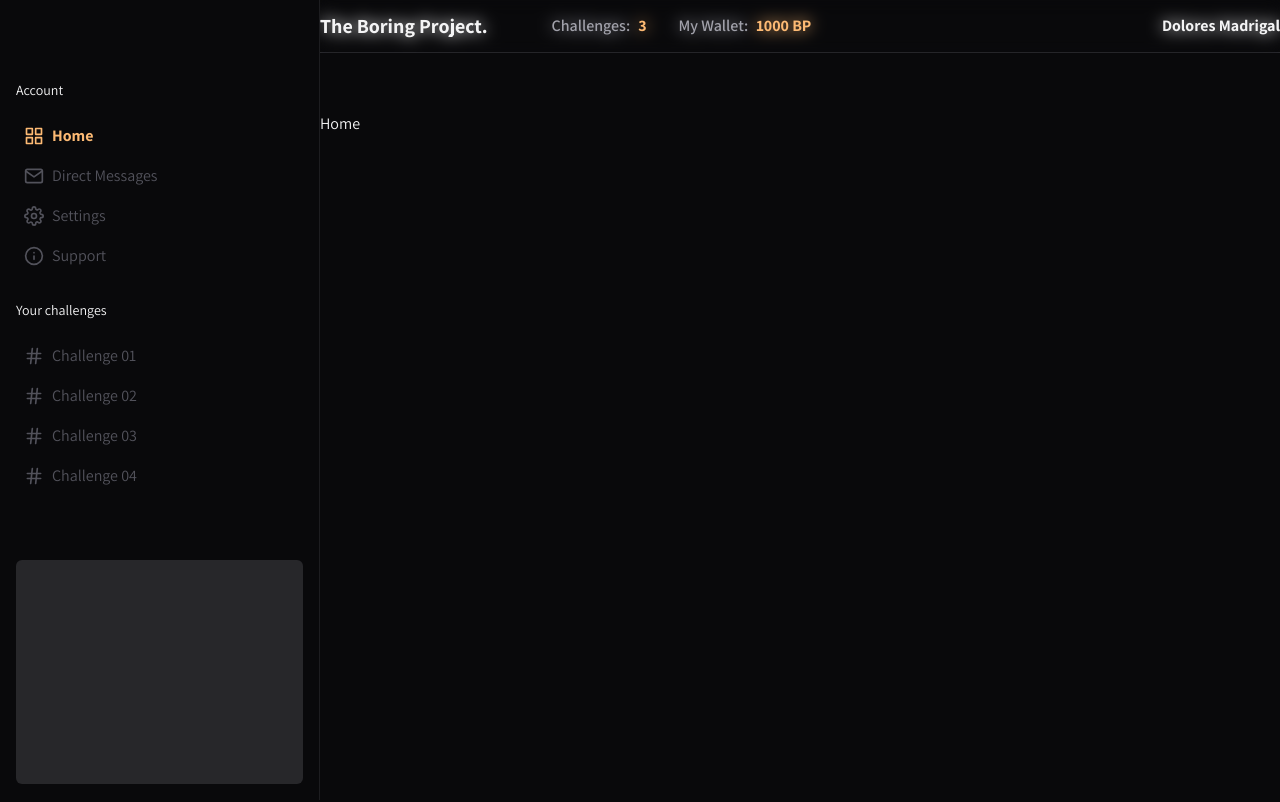
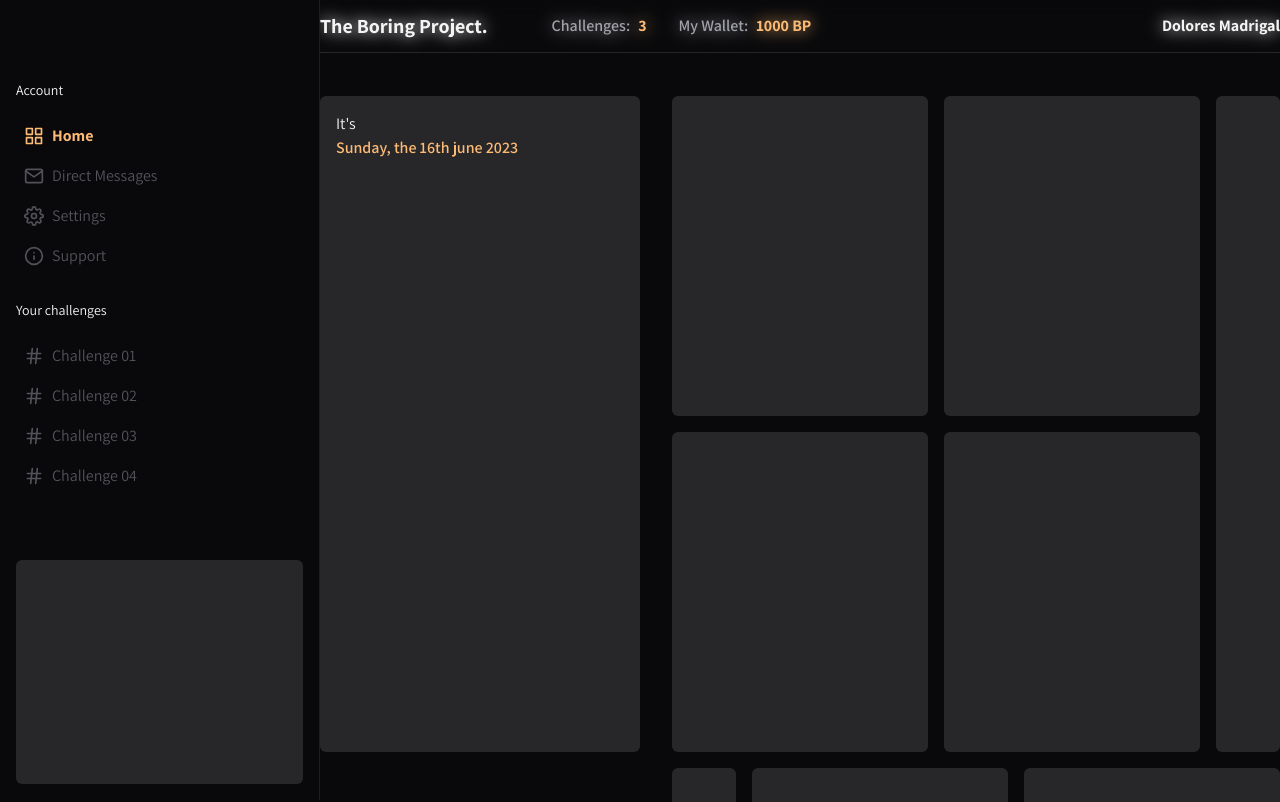
Before and after one commit to mkafonso/THE-boring-project, a React (Vite) app in the folder fancy-pixels/: page / in a window 1280 px wide. Shown: the top 802 px of the page. Built offline with nearby package versions, Linux system fonts and the light colour scheme.

Commit message:
style home screen

```diff
--- a/fancy-pixels/src/components/app-layout.tsx
+++ b/fancy-pixels/src/components/app-layout.tsx
@@ -13,7 +13,7 @@ export function AppLayout(props: AppLayoutProps) {
       <div className="w-full pl-80">
         <Header />
         <Header />
-        <div className="mt-28 max-w-7xl m-auto">{children}</div>
+        <div className="max-w-7xl m-auto">{children}</div>
       </div>
     </main>
   );
--- a/fancy-pixels/src/components/header.tsx
+++ b/fancy-pixels/src/components/header.tsx
@@ -1,6 +1,6 @@
 export function Header() {
   return (
-    <header className="fixed top-0 left-80 right-0 py-3 border-b border-main-500/20 backdrop-blur">
+    <header className="fixed top-0 left-80 right-0 py-3 border-b border-main-500/20 backdrop-blur z-10">
       <div className="flex justify-between items-center max-w-7xl m-auto">
         <div className="flex gap-8 items-center">
           <a
--- a/fancy-pixels/src/screens/home.tsx
+++ b/fancy-pixels/src/screens/home.tsx
@@ -1,3 +1,59 @@
 export function Home() {
-  return <h1>Home</h1>;
+  return (
+    <div className="flex gap-8 relative">
+      <div className="w-80 h-[41rem] shadown-md rounded-md bg-main-800 flex flex-col p-4 fixed top-24">
+        <span>It's</span>
+        <span className="text-primary-300 font-semibold">
+          Sunday, the 16th june 2023
+        </span>
+      </div>
+
+      <div className="flex-1 h-[200vh] ml-[22rem] mt-24 flex flex-col gap-4 mb-40">
+        <div className="flex gap-4">
+          <div className="flex flex-col gap-4">
+            <div className="flex gap-4">
+              <div className="w-64 h-80 bg-main-800 shadown-md cursor-pointer rounded-md"></div>
+              <div className="w-64 h-80 bg-main-800 shadown-md cursor-pointer rounded-md"></div>
+            </div>
+            <div className="flex gap-4">
+              <div className="w-64 h-80 bg-main-800 shadown-md cursor-pointer rounded-md"></div>
+              <div className="w-64 h-80 bg-main-800 shadown-md cursor-pointer rounded-md"></div>
+            </div>
+          </div>
+
+          <div className="flex-1 h-[41rem] bg-main-800 shadown-md cursor-pointer rounded-md"></div>
+        </div>
+
+        <div className="flex gap-4">
+          <div className="flex-1 h-[41rem] bg-main-800 shadown-md cursor-pointer rounded-md"></div>
+
+          <div className="flex flex-col gap-4">
+            <div className="flex gap-4">
+              <div className="w-64 h-80 bg-main-800 shadown-md cursor-pointer rounded-md"></div>
+              <div className="w-64 h-80 bg-main-800 shadown-md cursor-pointer rounded-md"></div>
+            </div>
+            <div className="flex gap-4">
+              <div className="w-64 h-80 bg-main-800 shadown-md cursor-pointer rounded-md"></div>
+              <div className="w-64 h-80 bg-main-800 shadown-md cursor-pointer rounded-md"></div>
+            </div>
+          </div>
+        </div>
+
+        <div className="flex gap-4">
+          <div className="flex flex-col gap-4">
+            <div className="flex gap-4">
+              <div className="w-64 h-80 bg-main-800 shadown-md cursor-pointer rounded-md"></div>
+              <div className="w-64 h-80 bg-main-800 shadown-md cursor-pointer rounded-md"></div>
+            </div>
+            <div className="flex gap-4">
+              <div className="w-64 h-80 bg-main-800 shadown-md cursor-pointer rounded-md"></div>
+              <div className="w-64 h-80 bg-main-800 shadown-md cursor-pointer rounded-md"></div>
+            </div>
+          </div>
+
+          <div className="flex-1 h-[41rem] bg-main-800 shadown-md cursor-pointer rounded-md"></div>
+        </div>
+      </div>
+    </div>
+  );
 }
```
